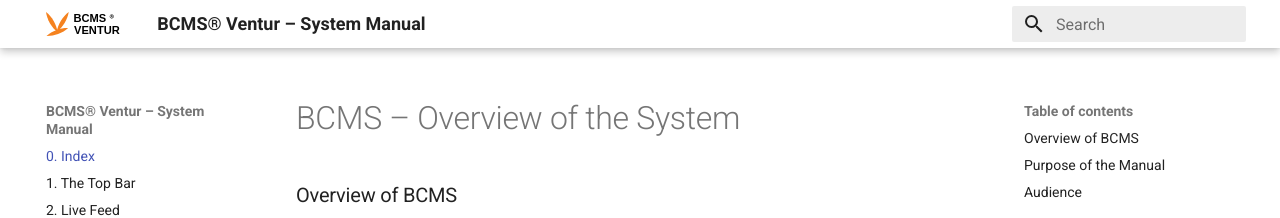
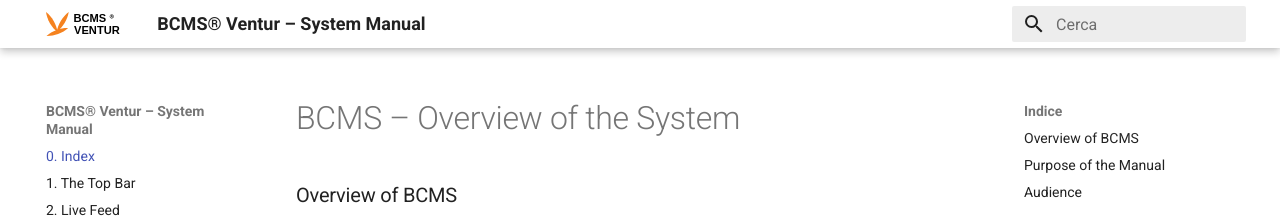
Before and after one commit to Giarenzo/manual-alpha, an MkDocs documentation site: the page built from docs/index.md, in a window 1280 px wide. Shown: the top 218 px of the page. Built offline with MkDocs 1.6.1 and Material for MkDocs 9.7.7, drawn with Linux system fonts in a browser that asks for light colours; part of the change alters nothing that is shown.

```diff
--- a/mkdocs.yml
+++ b/mkdocs.yml
@@ -1,9 +1,9 @@
 site_name: BCMS® Ventur – System Manual
 site_url: https://manual-alpha.bcms.ai
-language: it
 
 theme:
   name: material
+  language: it
 
   # Logo and favicon (place these files under docs/images/)
   logo: images/bcms-logo-ventur.svg       # or .png
```
